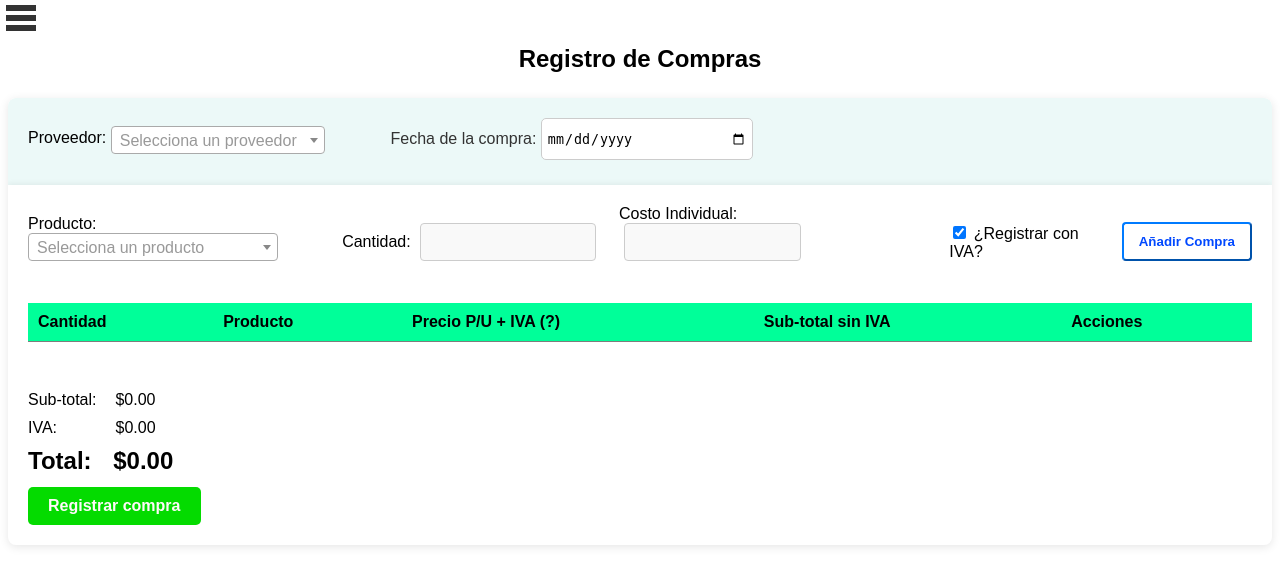
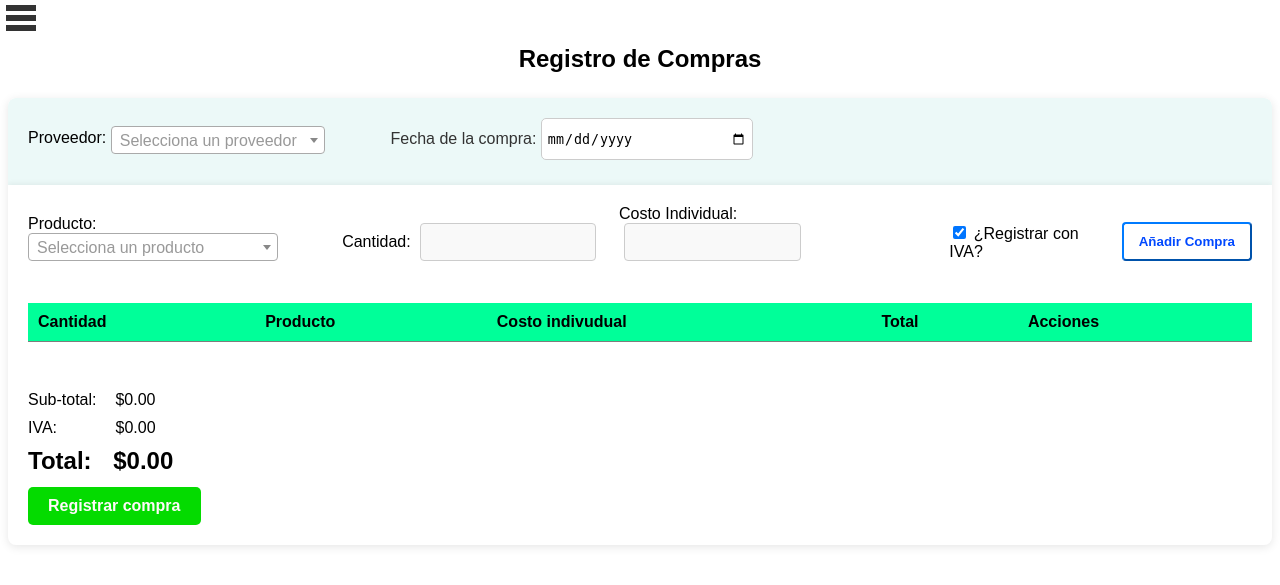
Before and after one commit to Cyrc3/estadias2, a Django app: page /registro_compra/ in a window 1280 px wide. Shown: the top 585 px of the page. Run offline with Django 3.2, Linux system fonts and the light colour scheme; data that the repository does not hold is empty; some libraries are stand-ins or nearby versions.

Commit message:
correciones compra

```diff
--- a/estadias1/accounts/forms.py
+++ b/estadias1/accounts/forms.py
@@ -9,7 +9,7 @@ class ProductoForm(forms.ModelForm):
     punto_reorden = forms.IntegerField(label='Stock Minimo')
     class Meta:
         model = Producto
-        fields = ['nombre','id_categoria','porcentaje_utilidad','punto_reorden']
+        fields = ['nombre','id_categoria','stock','costo_venta','costo_compra','porcentaje_utilidad','punto_reorden']
 
 
 
--- a/estadias1/accounts/models.py
+++ b/estadias1/accounts/models.py
@@ -70,6 +70,7 @@ class Producto(models.Model):
     nombre = models.CharField(max_length=255)
     id_categoria = models.ForeignKey(Categoria, on_delete=models.SET_NULL,db_column='id_categoria',null=True)
     costo_venta = models.DecimalField(decimal_places=2, max_digits=10)
+    costo_compra = models.DecimalField(decimal_places=2, max_digits=10)
     porcentaje_utilidad = models.DecimalField(decimal_places=2, max_digits=5)
     punto_reorden = models.IntegerField()
 
@@ -97,7 +98,7 @@ class Detalle_Compra(models.Model):
     id_proveedor = models.ForeignKey(Proveedor,on_delete=models.SET_NULL, db_column='id_proveedor',null=True)
     id_producto = models.ForeignKey(Producto,on_delete=models.SET_NULL, db_column='id_producto',null=True)
     cantidad = models.IntegerField()
-    costo = models.FloatField()
+    costo = models.DecimalField(max_digits=10, decimal_places=2)
 
     class Meta:
         db_table = 'detalle_compra'
--- a/estadias1/accounts/views.py
+++ b/estadias1/accounts/views.py
@@ -9,6 +9,8 @@ from django.http import HttpResponse
 from django_select2.views import AutoResponseView
 from .db_conection import Database #conexión directa
 import json
+from decimal import Decimal
+
 #from .forms import ProductoForm
 from django.contrib import messages
 
@@ -104,7 +106,7 @@ def registrar_compra(request):
         if form.is_valid() or not form.has_changed():
             try:
                 fecha_compra = request.POST.get('fecha_compra')
-                total_compra = request.POST.get('total_compra')
+                total_compra = Decimal(request.POST.get('total_compra'))
                 proveedor_id = request.POST.get('proveedor_id')
                 resumen_data = json.loads(request.POST.get('resumen_data', '[]'))
 
@@ -118,14 +120,13 @@ def registrar_compra(request):
                 #insertar detalles de la compra
                 for item in resumen_data:
                     producto = Producto.objects.get(id_producto=item['producto_id'])
-                    cantidad = item['cantidad']
-                    costo = item['costo']
+                    cantidad = int(item['cantidad'])
+                    costo = Decimal(item['costo'])
 
                     #calculazion de utilidad
-                    porcentaje_utilidad = producto.porcentaje_utilidad
+                    porcentaje_utilidad = Decimal(producto.porcentaje_utilidad)
                     utilidad = costo * (porcentaje_utilidad/100)
                     precio_venta = costo + utilidad
-
 
                     #actualizar producto
                     producto.costo_venta = precio_venta
@@ -145,8 +146,6 @@ def registrar_compra(request):
                     )
                     detalle_compra.save()
                     #actualización del stock
-
-
                 return redirect('compra')
             except Exception as e:
                 print(f"Error al guardar la compra: {e}")
--- a/estadias1/estadias1/static/JavaScript/Registro_compra_form.js
+++ b/estadias1/estadias1/static/JavaScript/Registro_compra_form.js
@@ -41,7 +41,6 @@ document.getElementById("btnGuardar").addEventListener("click", function (event)
         subtotal = cantidad * costo;
         iva = subtotal * 0.16;
         precioTotal = subtotal + iva;
-        costo = costo * 1.16; // Agregar 16% de IVA al costo solo si se registra sin IVA
     }
 
     const table = document.getElementById("resumenTabla");
@@ -50,7 +49,7 @@ document.getElementById("btnGuardar").addEventListener("click", function (event)
         <td>${cantidad}</td>
         <td data-id="${productoId}">${productoText}</td>
         <td>${costo.toFixed(2)}</td>
-        <td>${subtotal.toFixed(2)}</td>
+        <td>${(cantidad * costo).toFixed(2)}</td>
         <td style="display:none;">${registroConIva}</td> <!-- Columna oculta para saber si el producto es registrado con IVA -->
     `;
 
@@ -58,13 +57,13 @@ document.getElementById("btnGuardar").addEventListener("click", function (event)
 
     actualizarTotales(subtotal, iva);
 
-    document.getElementById("editarCompraBtn").style.display = "inline"; //BOTÓN PARA EDITAR COMPRA, APARECE UNA VEZ QUE SE AÑADE UNA PRODUCTO A LA TABLA
+    document.getElementById("editarCompraBtn").style.display = "inline"; // BOTÓN PARA EDITAR COMPRA, APARECE UNA VEZ QUE SE AÑADE UNA PRODUCTO A LA TABLA
 
     const actionsCell = newRow.insertCell(-1);
     actionsCell.innerHTML = `
         <button class="editarBtn" style="display: none;">Editar</button>
         <button class="eliminarBtn" style="display: none;">Eliminar</button>
-    `; //CREA LOS BOTONES ELIMINAR Y EDITAR DENTRO DE LA TABLA EN LA COLUMNA ACCIONES
+    `; // CREA LOS BOTONES ELIMINAR Y EDITAR DENTRO DE LA TABLA EN LA COLUMNA ACCIONES
 
     // SE LE AÑADEN FUNCIONES A LOS BOTONES
     newRow.querySelector(".editarBtn").addEventListener("click", function () {
@@ -75,7 +74,7 @@ document.getElementById("btnGuardar").addEventListener("click", function (event)
         eliminarFila(newRow);
     });
 
-    //SE LIMPIA EL FORMULARIO
+    // SE LIMPIA EL FORMULARIO
     $('#id_id_producto').val(null).trigger('change');
     document.getElementById("id_cantidad").value = "";
     document.getElementById("id_costo").value = "";
@@ -105,15 +104,13 @@ function editarFila(row) {
     const cantidad = parseFloat(cantidadCell.textContent);
     const productoid = productoCell.getAttribute("data-id");
     let costo = parseFloat(costoCell.textContent);
-    const subtotal = parseFloat(subtotalCell.textContent);
+    const subtotalTabla = parseFloat(subtotalCell.textContent);
     const registroConIva = ivaCell.textContent === 'true';
-    const iva = registroConIva ? (cantidad * costo - subtotal) : subtotal * 0.16;
+    const iva = registroConIva ? (subtotalTabla / 1.16 * 0.16) : (subtotalTabla * 0.16);
+
+    const subtotal = registroConIva? (subtotalTabla / 1.16) : (subtotalTabla)
 
     actualizarTotales(-subtotal, -iva);
-
-    if (!registroConIva) {
-        costo = costo / 1.16; // Quitar el 16% de IVA del costo para la edición
-    }
 
     $('#id_id_producto').val(productoid).trigger('change');
     document.getElementById("id_cantidad").value = cantidad;
@@ -142,14 +139,14 @@ function eliminarFila(row) {
 document.getElementById('aceptarEliminar').addEventListener('click', function (event) {
     event.preventDefault();
     if (filaParaEliminar) {
-        const cantidad = parseFloat(filaParaEliminar.cells[0].textContent);
-        const costo = parseFloat(filaParaEliminar.cells[2].textContent);
         const subtotalCell = filaParaEliminar.cells[3];
         const ivaCell = filaParaEliminar.cells[4]; // Columna oculta para IVA
 
-        const subtotal = parseFloat(subtotalCell.textContent);
+        const subtotalTabla = parseFloat(subtotalCell.textContent);
         const registroConIva = ivaCell.textContent === 'true';
-        const iva = registroConIva ? (cantidad * costo - subtotal) : subtotal * 0.16;
+        const iva = registroConIva ? (subtotalTabla / 1.16 * 0.16) : (subtotalTabla * 0.16);
+
+        const subtotal = registroConIva ? (subtotalTabla / 1.16) : (subtotalTabla)
 
         actualizarTotales(-subtotal, -iva);
 
@@ -165,9 +162,9 @@ document.getElementById('cancelarEliminar').addEventListener('click', function (
     document.getElementById("eliminarCompra").style.display = "none";
 });
 
-function actualizarTotales(subtotal, iva) {
+function actualizarTotales(subtotalTabla, iva) {
     const subTotalCompra = document.getElementById('subtotal-compra');
-    const nuevoSubtotal = parseFloat(subTotalCompra.textContent) + subtotal;
+    const nuevoSubtotal = parseFloat(subTotalCompra.textContent) + subtotalTabla;
     subTotalCompra.textContent = nuevoSubtotal.toFixed(2);
 
     const ivaCompra = document.getElementById('iva-compra');
@@ -175,7 +172,7 @@ function actualizarTotales(subtotal, iva) {
     ivaCompra.textContent = nuevaIva.toFixed(2);
 
     const totalCompra = document.getElementById("total-compra");
-    const nuevoTotal = parseFloat(totalCompra.textContent) + subtotal + iva;
+    const nuevoTotal = parseFloat(totalCompra.textContent) + subtotalTabla + iva;
     totalCompra.textContent = nuevoTotal.toFixed(2);
 }
 
@@ -210,12 +207,18 @@ document.getElementById("registrarCompraBtn").addEventListener("click", function
     for (let i = 1; i < rows.length; i++) {
         const cells = rows[i].getElementsByTagName("td");
         const registroConIva = cells[4].textContent === 'true';
-        let costo = parseFloat(cells[2].innerText);
+        let costoC = parseInt(cells[2].innerText);
 
-        if (!registroConIva) {
-            costo = costo;
-            console.log(costo) // Agregar 16% de IVA al costo solo si se registró sin IVA
+        console.log('123')
+
+        let costo;
+        if (registroConIva) {
+            costo = costoC;
+        } else {
+            costo = costoC * 1.16;
         }
+
+        console.log('456')
 
         const rowData = {
             cantidad: cells[0].innerText,
@@ -233,6 +236,7 @@ document.getElementById("registrarCompraBtn").addEventListener("click", function
     document.getElementById("compraForm").appendChild(hiddenField);
 
     const fechaCompra = document.getElementById("fecha").value;
+
     if(fechaCompra === ""){
         alert("INGRESA LA FECHA DE LA COMPRA");
         return;
--- a/estadias1/estadias1/templates/registro_compra.html
+++ b/estadias1/estadias1/templates/registro_compra.html
@@ -59,8 +59,8 @@
                 <tr>
                     <th>Cantidad</th>
                     <th>Producto</th>
-                    <th>Precio P/U + IVA <span class="tooltip">(?)<span class="tooltiptext">Precio por unidad incluyendo IVA</span></span></th>
-                    <th>Sub-total sin IVA</th>
+                    <th>Costo indivudual <!-- <span class="tooltip">(?)<span class="tooltiptext">Costo por unidad incluyendo IVA</span></span>--> </th>
+                    <th>Total</th>
                     <th>Acciones</th>
                 </tr>
 
--- a/estadias1/estadias1/templates/registro_inventario.html
+++ b/estadias1/estadias1/templates/registro_inventario.html
@@ -65,6 +65,7 @@
                 <th>Stock</th>
                 <th>Categoría</th>
                 <th>Precio de Venta</th>
+                <th>Precio de Compra</th>
                 <th>Utilidad</th>
                 <th>Stock minimo</th>
             </tr>
@@ -77,6 +78,7 @@
                 <td> {{producto.stock}} </td>
                 <td> {{producto.id_categoria.descripcion}} </td>
                 <td> {{producto.costo_venta}} </td>
+                <td> {{producto.costo_compra}} </td>
                 <td> {{producto.porcentaje_utilidad}} </td>
                 <td> {{producto.punto_reorden}} </td>
             </tr>
```
